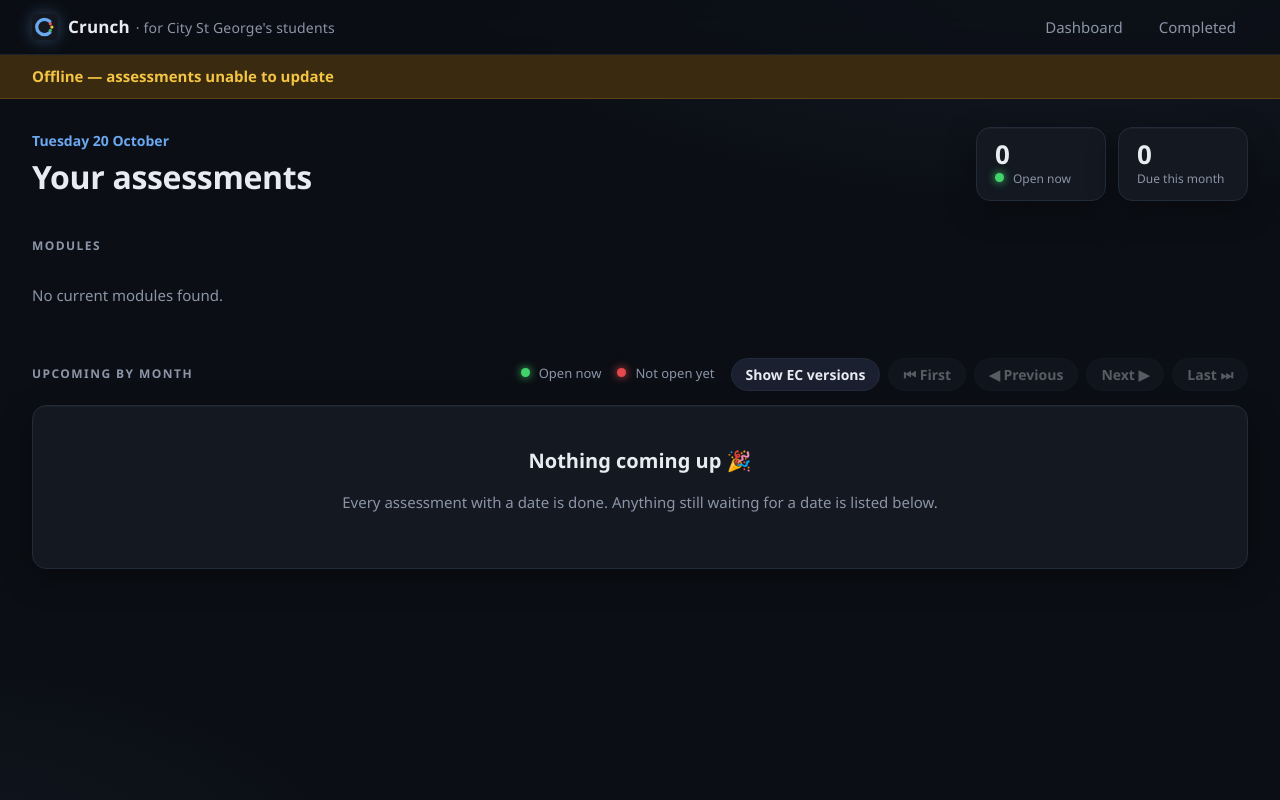
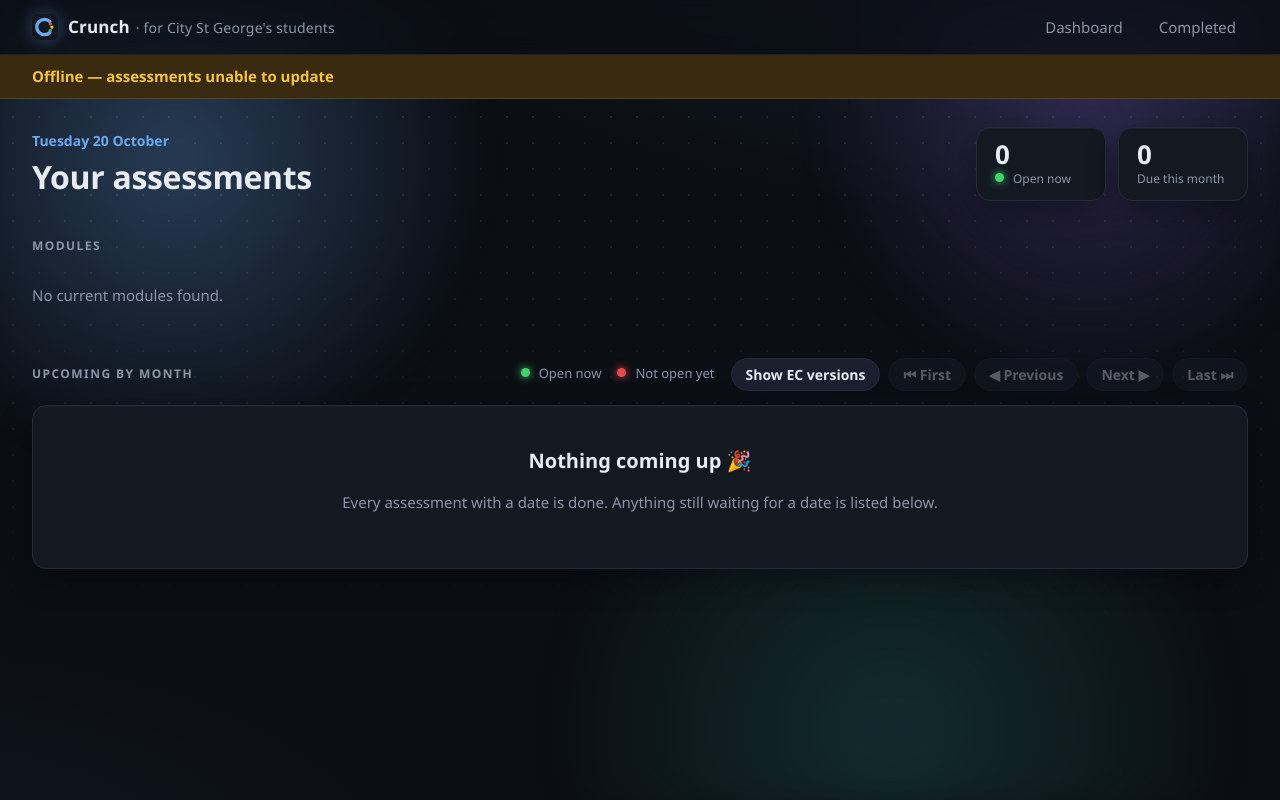
Before and after one commit to deividas-talocka/crunch, a Flask app: page / in a window 1280 px wide. Run offline with Flask 3, Linux system fonts and the light colour scheme.

Commit message:
Animated aurora and dot-grid background
Co-Authored-By: Claude Opus 5.5 <noreply@anthropic.com>

```diff
--- a/static/style.css
+++ b/static/style.css
@@ -214,3 +214,27 @@ a.row-link:hover { color: var(--accent); text-decoration: none; }
 .overdue-title { color: #ff7b78; }
 .panel.overdue { border-color: rgba(239, 83, 80, .45); box-shadow: var(--shadow), 0 0 0 1px rgba(239, 83, 80, .12) inset; margin-top: 0; }
 .overdue-when { color: #ff7b78; }
+
+/* Background: slow-drifting aurora glows + a faint dot grid, behind everything */
+body { position: relative; }
+body::before, body::after { content: ""; position: fixed; inset: 0; z-index: -1; pointer-events: none; }
+body::before {
+  background:
+    radial-gradient(40vw 40vw at 15% 20%, rgba(106, 168, 240, .30), transparent 60%),
+    radial-gradient(35vw 35vw at 85% 15%, rgba(150, 110, 240, .24), transparent 60%),
+    radial-gradient(45vw 45vw at 70% 90%, rgba(60, 200, 180, .16), transparent 60%);
+  filter: blur(20px);
+  animation: drift 40s ease-in-out infinite alternate;
+}
+body::after {
+  background-image: radial-gradient(rgba(255, 255, 255, .10) 1px, transparent 1px);
+  background-size: 26px 26px;
+  -webkit-mask-image: linear-gradient(180deg, #000 0%, rgba(0, 0, 0, .5) 45%, transparent 85%);
+  mask-image: linear-gradient(180deg, #000 0%, rgba(0, 0, 0, .5) 45%, transparent 85%);
+}
+@keyframes drift {
+  0%   { transform: translate(0, 0) scale(1); }
+  50%  { transform: translate(-3vw, 2vh) scale(1.08); }
+  100% { transform: translate(3vw, -2vh) scale(1.04); }
+}
+@media (prefers-reduced-motion: reduce) { body::before { animation: none; } }
```
Also changed, not shown: devpost/checklist.md (+1 -0 lines).
